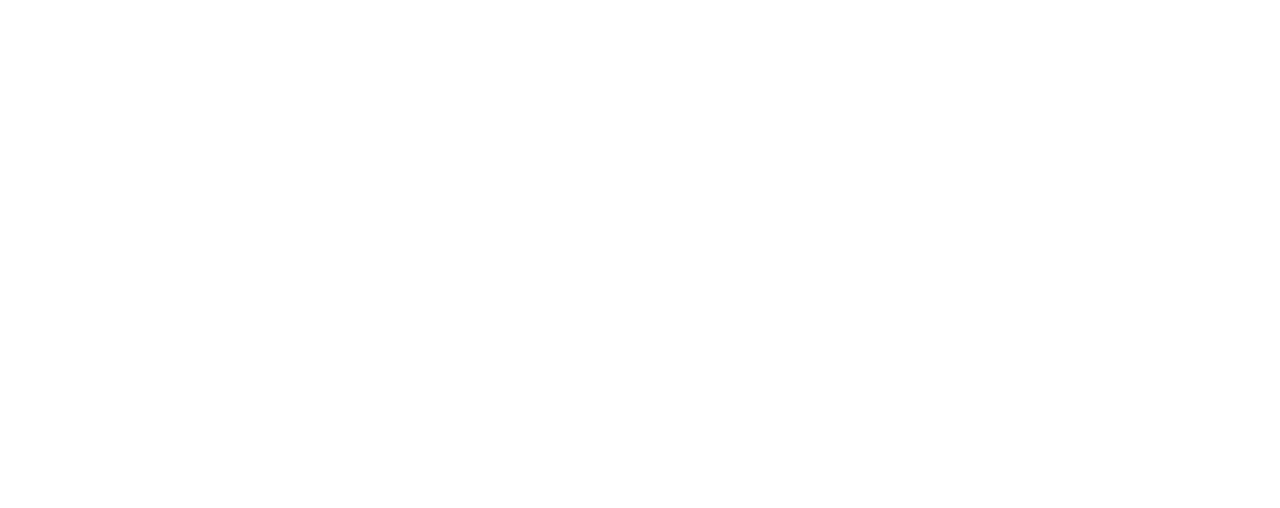
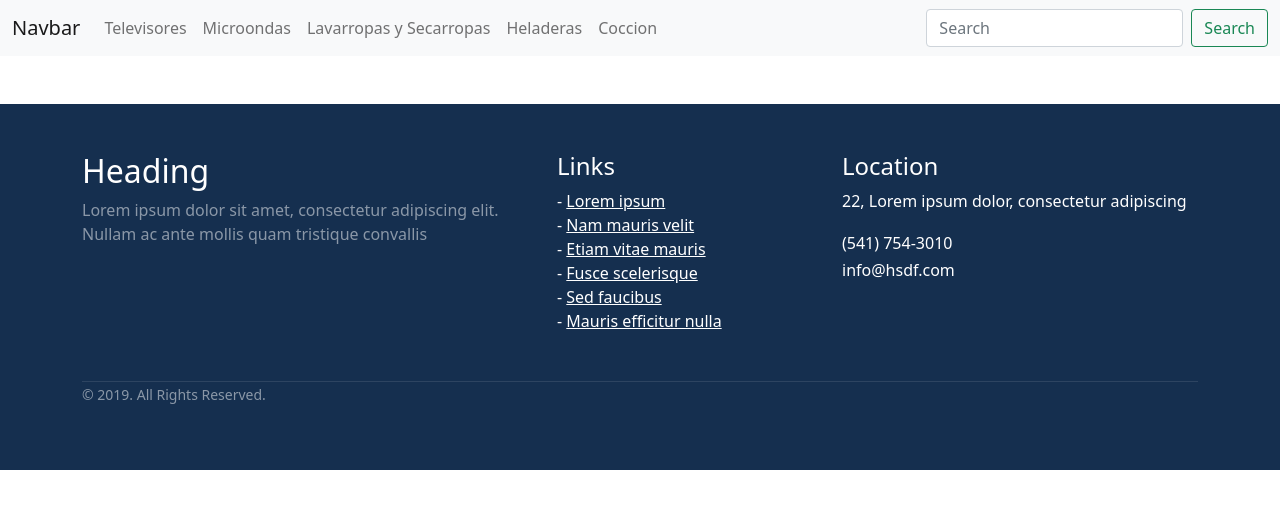
Before and after one commit to felipelena8/e-commerce-electrodomesticos, a website: page index.html in a window 1280 px wide. Drawn offline with nearby package versions, Linux system fonts and the light colour scheme.

Commit message:
agregue footer y archivo sass de index

```diff
--- a/index.html
+++ b/index.html
@@ -10,9 +10,89 @@
 </head>
 
 <body>
-    <div>
-
-    </div>
+    <nav class="navbar navbar-expand-lg navbar-light bg-light">
+        <div class="container-fluid">
+            <a class="navbar-brand" href="#">Navbar</a>
+            <button class="navbar-toggler" type="button" data-bs-toggle="collapse"
+                data-bs-target="#navbarSupportedContent" aria-controls="navbarSupportedContent" aria-expanded="false"
+                aria-label="Toggle navigation">
+                <span class="navbar-toggler-icon"></span>
+            </button>
+            <div class="collapse navbar-collapse" id="navbarSupportedContent">
+                <ul class="navbar-nav me-auto mb-2 mb-lg-0">
+                    <li class="nav-item">
+                        <a class="nav-link" aria-current="page" href="#">Televisores</a>
+                    </li>
+                    <li class="nav-item">
+                        <a class="nav-link" href="#">Microondas</a>
+                    </li>
+                    <li class="nav-item">
+                        <a class="nav-link" href="#">Lavarropas y Secarropas</a>
+                    </li>
+                    <li class="nav-item">
+                        <a class="nav-link" href="#">Heladeras</a>
+                    </li>
+                    <li class="nav-item">
+                        <a class="nav-link" href="#">Coccion</a>
+                    </li>
+                </ul>
+                <form class="d-flex">
+                    <input class="form-control me-2" type="search" placeholder="Search" aria-label="Search">
+                    <button class="btn btn-outline-success" type="submit">Search</button>
+                </form>
+            </div>
+        </div>
+    </nav>
+    <footer id="footer" class="footer-1">
+        <div class="mt-5 pt-5 pb-5 footer">
+            <div class="container">
+                <div class="row">
+                    <div class="col-lg-5 col-xs-12 about-company">
+                        <h2>Heading</h2>
+                        <p class="pr-5 text-white-50">Lorem ipsum dolor sit amet, consectetur adipiscing elit. Nullam ac
+                            ante mollis quam tristique convallis </p>
+                        <p><a href="#"><i class="fa fa-facebook-square mr-1"></i></a><a href="#"><i
+                                    class="fa fa-linkedin-square"></i></a></p>
+                    </div>
+                    <div class="col-lg-3 col-xs-12 links">
+                        <h4 class="mt-lg-0 mt-sm-3">Links</h4>
+                        <ul class="m-0 p-0">
+                            <li>- <a href="#">Lorem ipsum</a></li>
+                            <li>- <a href="#">Nam mauris velit</a></li>
+                            <li>- <a href="#">Etiam vitae mauris</a></li>
+                            <li>- <a href="#">Fusce scelerisque</a></li>
+                            <li>- <a href="#">Sed faucibus</a></li>
+                            <li>- <a href="#">Mauris efficitur nulla</a></li>
+                        </ul>
+                    </div>
+                    <div class="col-lg-4 col-xs-12 location">
+                        <h4 class="mt-lg-0 mt-sm-4">Location</h4>
+                        <p>22, Lorem ipsum dolor, consectetur adipiscing</p>
+                        <p class="mb-0"><i class="fa fa-phone mr-3"></i>(541) 754-3010</p>
+                        <p><i class="fa fa-envelope-o mr-3"></i>info@hsdf.com</p>
+                    </div>
+                </div>
+                <div class="row mt-5">
+                    <div class="col copyright">
+                        <p class=""><small class="text-white-50">© 2019. All Rights Reserved.</small></p>
+                    </div>
+                </div>
+            </div>
+        </div>
+    </footer>
+    <script src="https://code.jquery.com/jquery-3.4.1.slim.min.js"
+        integrity="sha384-J6qa4849blE2+poT4WnyKhv5vZF5SrPo0iEjwBvKU7imGFAV0wwj1yYfoRSJoZ+n"
+        crossorigin="anonymous"></script>
+    <script src="https://cdn.jsdelivr.net/npm/popper.js@1.16.0/dist/umd/popper.min.js"
+        integrity="sha384-Q6E9RHvbIyZFJoft+2mJbHaEWldlvI9IOYy5n3zV9zzTtmI3UksdQRVvoxMfooAo"
+        crossorigin="anonymous"></script>
+    <script src="https://stackpath.bootstrapcdn.com/bootstrap/4.4.1/js/bootstrap.min.js"
+        integrity="sha384-wfSDF2E50Y2D1uUdj0O3uMBJnjuUD4Ih7YwaYd1iqfktj0Uod8GCExl3Og8ifwB6"
+        crossorigin="anonymous"></script>
 </body>
 
 </html>
+
+</body>
+
+</html>
--- /dev/null
+++ b/scss/index.scss
@@ -0,0 +1,28 @@
+.footer{
+    background: #152F4F;
+    color:white;
+
+    .links{
+      ul {list-style-type: none;}
+      li a{
+        color: white;
+        transition: color .2s;
+        &:hover{
+          text-decoration:none;
+          color:#4180CB;
+          }
+      }
+    }
+    .about-company{
+      i{font-size: 25px;}
+      a{
+        color:white;
+        transition: color .2s;
+        &:hover{color:#4180CB}
+      }
+    }
+    .location{
+      i{font-size: 18px;}
+    }
+    .copyright p{border-top:1px solid rgba(255,255,255,.1);}
+  }
--- a/scss/styles.scss
+++ b/scss/styles.scss
@@ -1,4 +1,2 @@
 @import '../node_modules/bootstrap/scss/bootstrap.scss';
-div{
-    margin: 2rem;
-}
+@import './index.scss';
```
Also changed, not shown: css/style.css, 1 other file.
